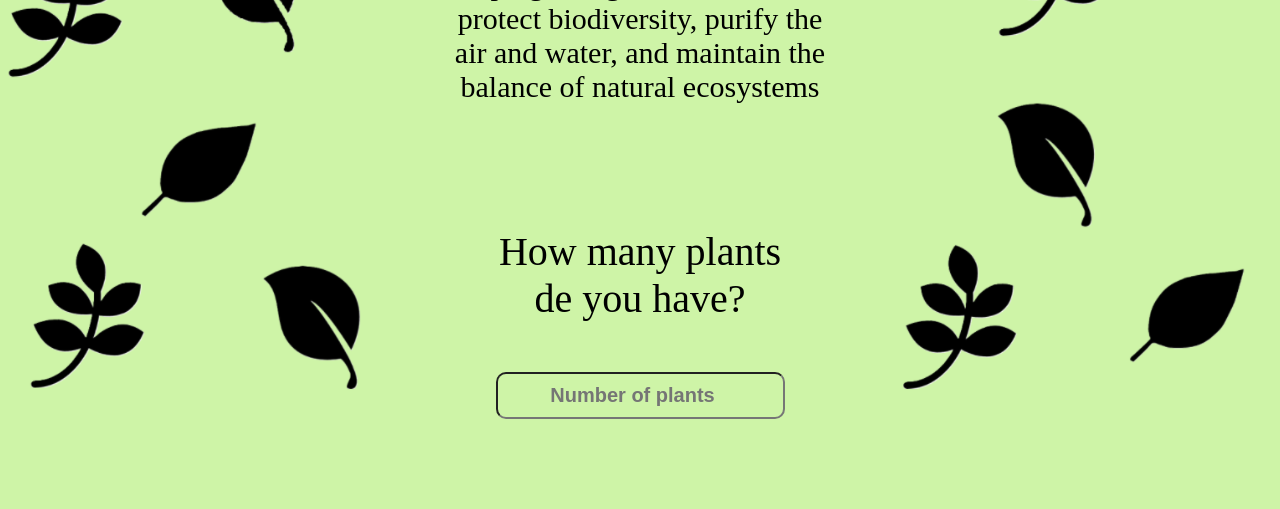
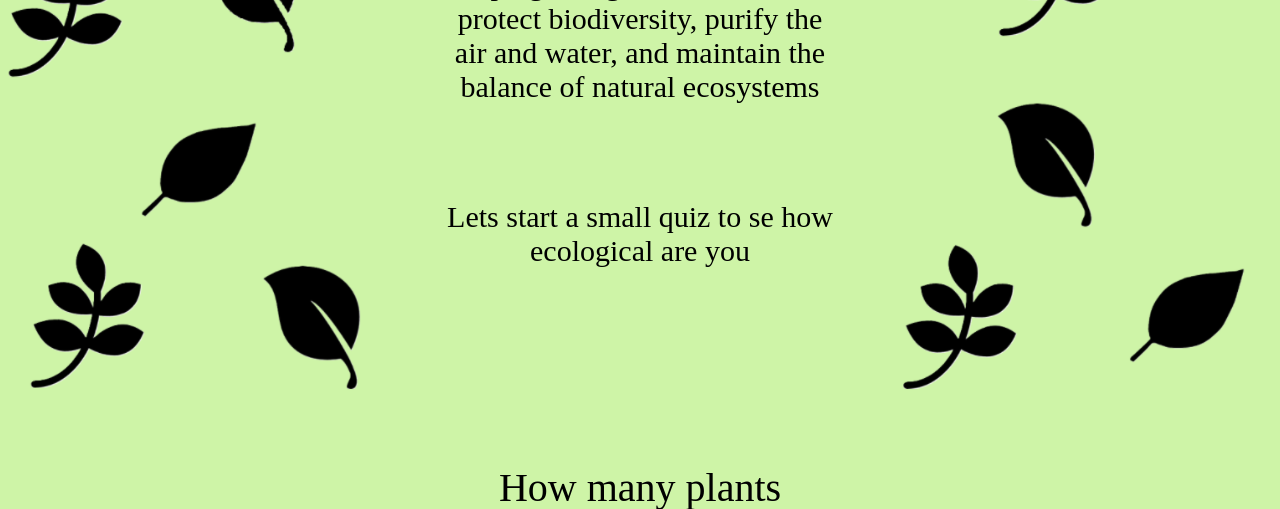
Before and after one commit to dioguinhoprojetin/EcoQuiz-1, a Flask app: template templates/Plants.html in a window 1280 px wide. Shown: the part 391-900 px from the top of the page. Run offline with Flask 3, Linux system fonts and the light colour scheme; the template is opened without the code that fills it, so the values that code supplies are empty.

Commit message:
small changes

```diff
--- a/templates/Plants.html
+++ b/templates/Plants.html
@@ -12,7 +12,9 @@
         <h1>Plants</h1>
     </div>
     <p class="description">Plants are essential for life, helping to regulate the climate, protect biodiversity, purify the air and water, and maintain the balance of natural ecosystems</p>
-    <br><br><br>
+    <br><br>
+    <p class="description">Lets start a small quiz to se how ecological are you</p>
+    <br><br><br><br><br><br><br>
     <div class="content">
         <p>How many plants de you have?</p>
         <input class="custom-placeholder"type="number" id="userInput" oninput="changeText()" placeholder="Number of plants">
@@ -32,8 +34,5 @@
     </div>
     <br><br><br>
     <p class="description">We must adopt sustainable practices such as planting more trees, reducing waste, conserving water, and minimizing pollution. Simple actions like watering plants responsibly, avoiding harmful chemicals, and supporting reforestation efforts can significantly impact the health of our planet. By protecting plants, we ensure a better future for ourselves and future generations.</p>
-    <div class="plant-container">
-        <img id="plantImage" src="plant.png" alt="Growing Plant">
-    </div>
 </body>
 </html>
--- a/templates/Plants.js
+++ b/templates/Plants.js
@@ -9,7 +9,7 @@ function changeText() {
 function changeText2() {
     // Get the user input
     const userInput2 = document.getElementById("userInput2").value;
-    const output = "You spent " + userInput2*9+ " gallons of water with a 1/2-inch diameter Hose, but if you had used a 5/8-inch diameter hose you would have spent " + userInput2*17 + " gallons of water!";
+    const output = "You would have spent approximately" + userInput2*9+ " gallons of water with a 1/2-inch diameter hose, but if you had used a 5/8-inch diameter hose you would have spent " + userInput2*17 + " gallons of water!";
 
     // Change the paragraph text
     document.getElementById("displayText2").innerText = output;
```
